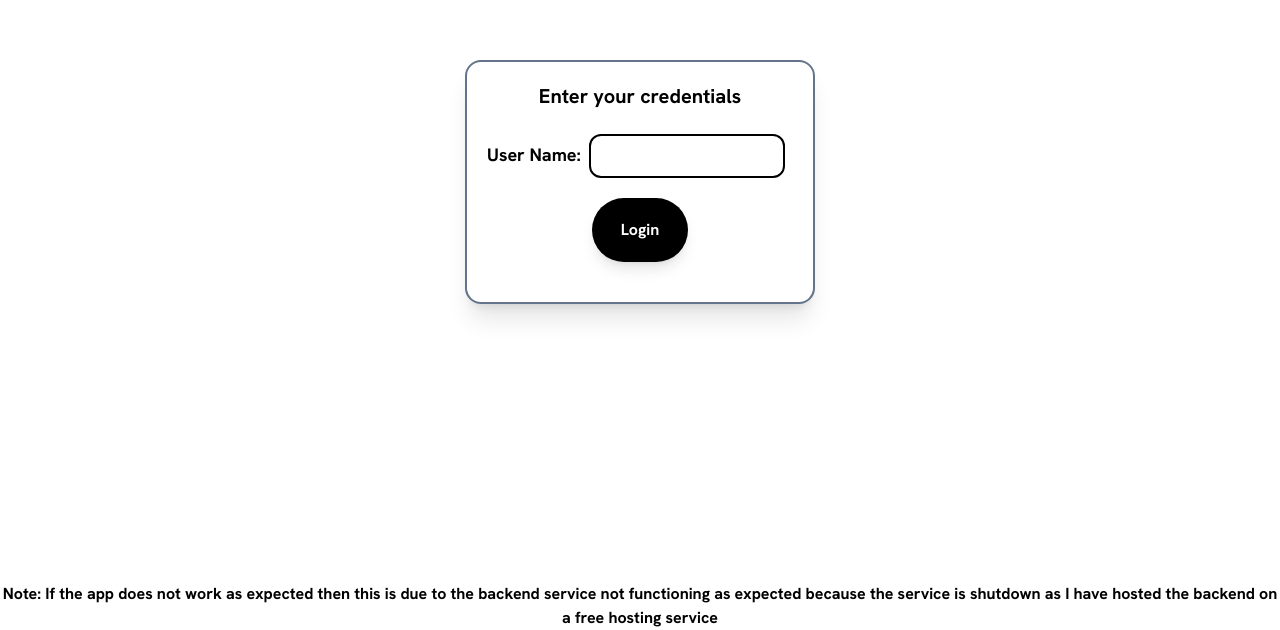
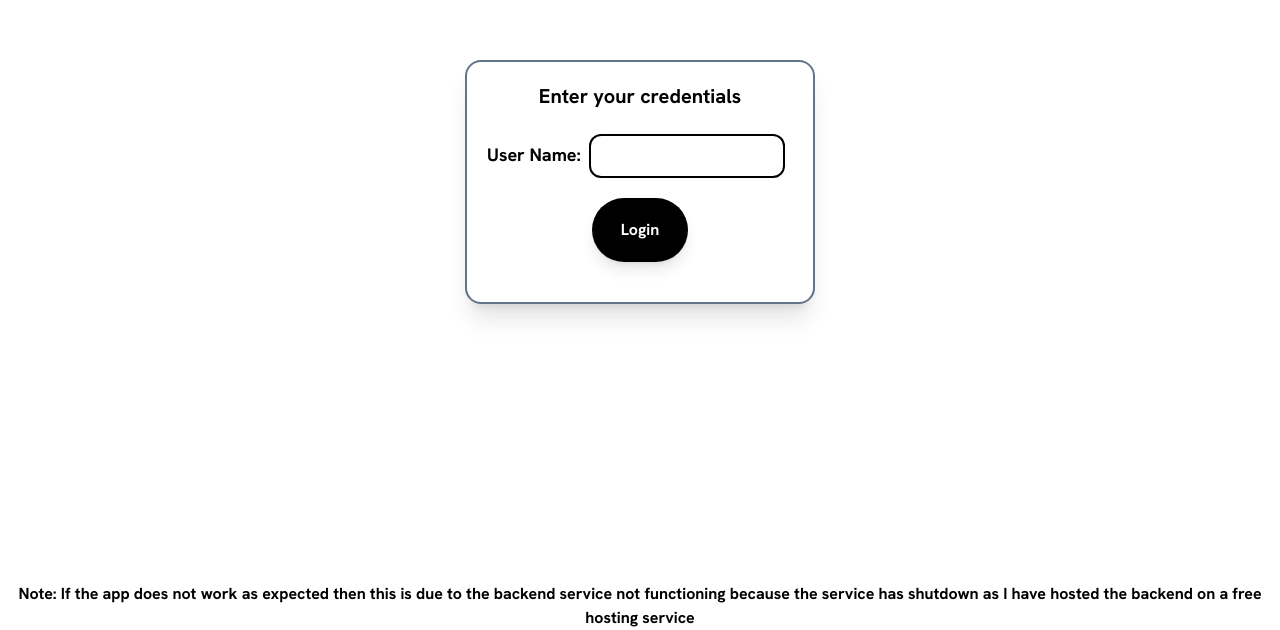
Before and after one commit to Pradikshan/chatapp-frontend, a React (Vite) app: page / in a window 1280 px wide. Shown: the part 218-848 px from the top of the page. Built offline with nearby package versions, Linux system fonts and the light colour scheme; no server answers.

Commit message:
Made minor change

```diff
--- a/src/pages/LoginPage.tsx
+++ b/src/pages/LoginPage.tsx
@@ -66,8 +66,8 @@ const LoginPage = () => {
       </div>
       <p className="font-bold text-center">
         Note: If the app does not work as expected then this is due to the
-        backend service not functioning as expected because the service is
-        shutdown as I have hosted the backend on a free hosting service
+        backend service not functioning because the service has shutdown as I
+        have hosted the backend on a free hosting service
       </p>
     </>
   );
```
